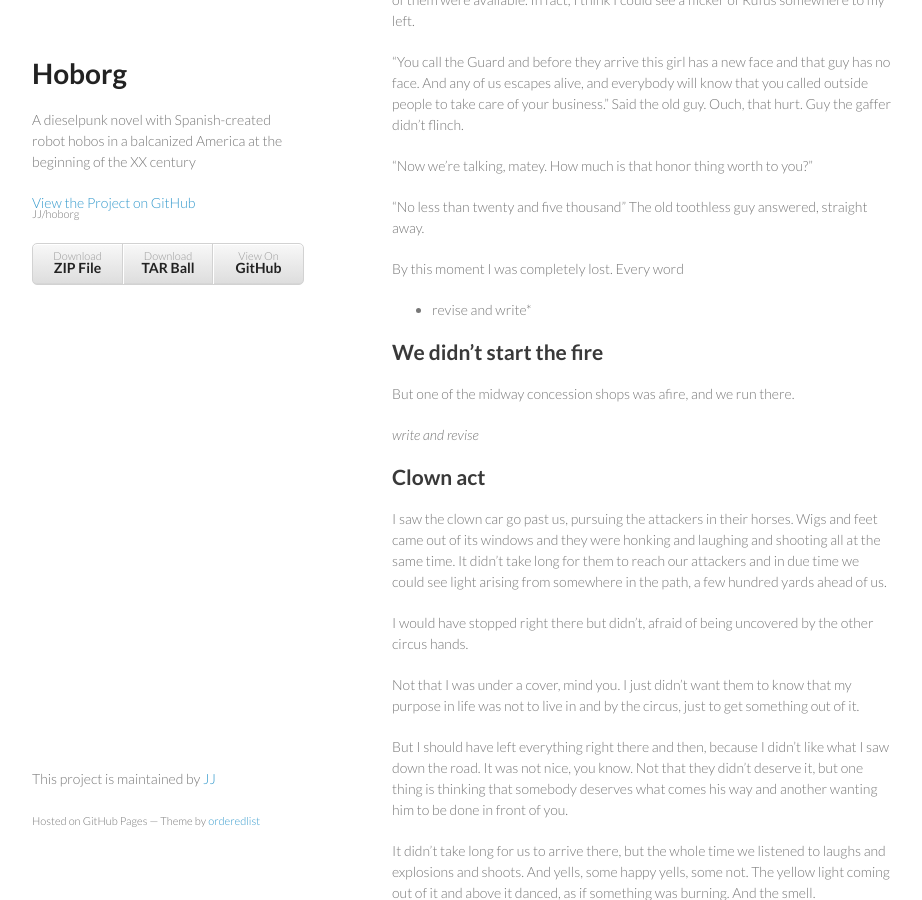
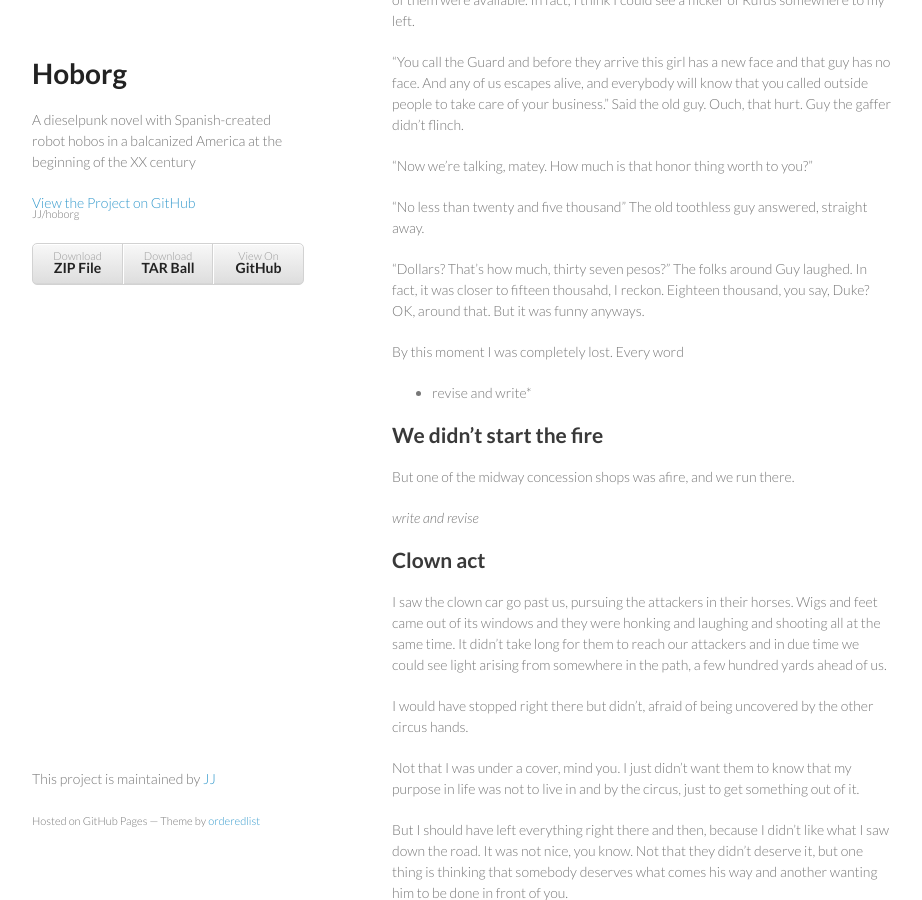
Before and after one commit to JJ/hoborg, a Jekyll site: the page built from text/text.md, in a window 1280 px wide and 900 px high, scrolled down 18770 px. Shown: the whole window, without its empty margins (178-1100 px from the left). Built offline with Jekyll 4.4.1, drawn with Linux system fonts in a browser that asks for light colours.

Commit message:
Sync text/text.md from master to gh-pages

```diff
--- a/text/text.md
+++ b/text/text.md
@@ -1005,6 +1005,10 @@ flinch.
 "No less than twenty and five thousand" The old toothless guy
 answered, straight away.
 
+"Dollars? That's how much, thirty seven pesos?" The folks around Guy
+laughed. In fact, it was closer to fifteen thousahd, I
+reckon. Eighteen thousand, you say, Duke? OK, around that. But it was
+funny anyways.
 
 
 
```
